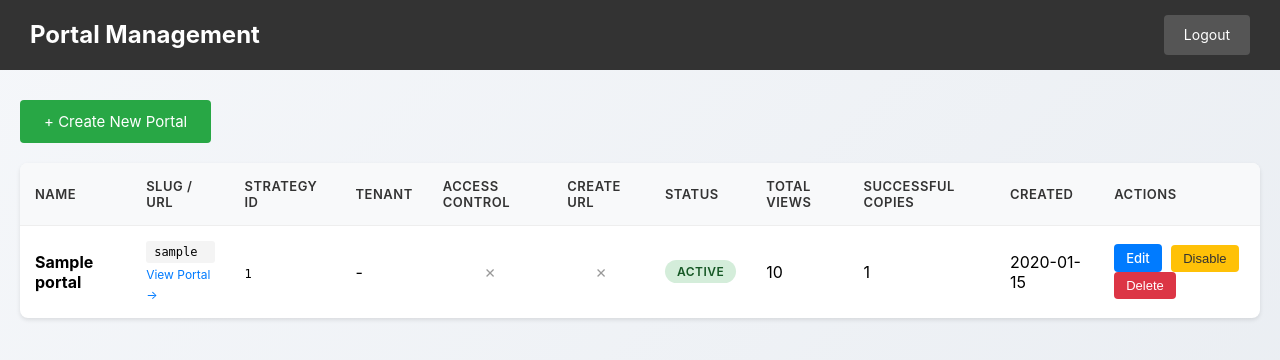
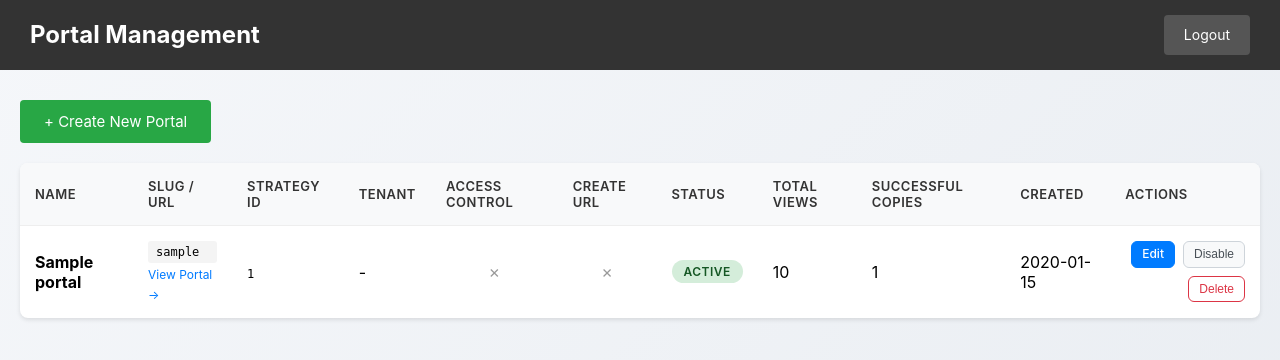
Before and after one commit to charlie-king-pelican/automation-SignalWeb, a Flask app: page /admin/portals in a window 1280 px wide. Shown: the top 360 px of the page. Run offline with Flask 3, Linux system fonts and the light colour scheme; the visitor is signed in with stand-in values (Sample User, id 1); tables that the repository leaves empty hold one stand-in row (values such as "Sample post").

Commit message:
update portal action buttons

```diff
--- a/templates/admin_portals.html
+++ b/templates/admin_portals.html
@@ -98,37 +98,54 @@
             background: #f8d7da;
             color: #721c24;
         }
+        .admin-actions {
+            display: flex;
+            gap: 8px;
+            justify-content: flex-end;
+            align-items: center;
+            flex-wrap: wrap;
+        }
+        .admin-actions form {
+            margin: 0;
+        }
         .action-btn {
-            padding: 6px 12px;
-            margin-right: 5px;
-            border: none;
-            border-radius: 4px;
+            padding: 5px 10px;
+            border-radius: 6px;
             cursor: pointer;
             text-decoration: none;
             display: inline-block;
-            font-size: 13px;
+            font-size: 12px;
             font-weight: 500;
+            line-height: 1.2;
+            border: 1px solid transparent;
+            white-space: nowrap;
         }
         .btn-edit {
             background: #007bff;
             color: white;
+            border-color: #007bff;
         }
         .btn-edit:hover {
             background: #0056b3;
+            border-color: #0056b3;
         }
         .btn-toggle {
-            background: #ffc107;
-            color: #333;
+            background: #f8f9fa;
+            color: #495057;
+            border-color: #ced4da;
         }
         .btn-toggle:hover {
-            background: #e0a800;
+            background: #e9ecef;
+            border-color: #adb5bd;
         }
         .btn-delete {
+            background: transparent;
+            color: #dc3545;
+            border-color: #dc3545;
+        }
+        .btn-delete:hover {
             background: #dc3545;
             color: white;
-        }
-        .btn-delete:hover {
-            background: #c82333;
         }
         .portal-slug {
             font-family: monospace;
@@ -223,17 +240,18 @@
                         <td>{{ '{:,}'.format(portal.successful_copies) }}</td>
                         <td>{{ portal.created_at.strftime('%Y-%m-%d') if portal.created_at else 'N/A' }}</td>
                         <td>
+                            <div class="admin-actions">
                                 <a href="{{ url_for('admin_portal_edit', portal_id=portal.id) }}" class="action-btn btn-edit">Edit</a>
-                            <form method="POST" action="{{ url_for('admin_portal_toggle', portal_id=portal.id) }}" style="display: inline;">
+                                <form method="POST" action="{{ url_for('admin_portal_toggle', portal_id=portal.id) }}">
                                     <button type="submit" class="action-btn btn-toggle">
                                         {% if portal.is_active %}Disable{% else %}Enable{% endif %}
                                     </button>
                                 </form>
                                 <form method="POST" action="{{ url_for('admin_portal_delete', portal_id=portal.id) }}"
-                                  style="display: inline;"
                                       onsubmit="return confirm('Are you sure you want to delete this portal? This action cannot be undone.');">
                                     <button type="submit" class="action-btn btn-delete">Delete</button>
                                 </form>
+                            </div>
                         </td>
                     </tr>
                     {% endfor %}
```
Lines whose indentation alone changed are shown as unchanged.
